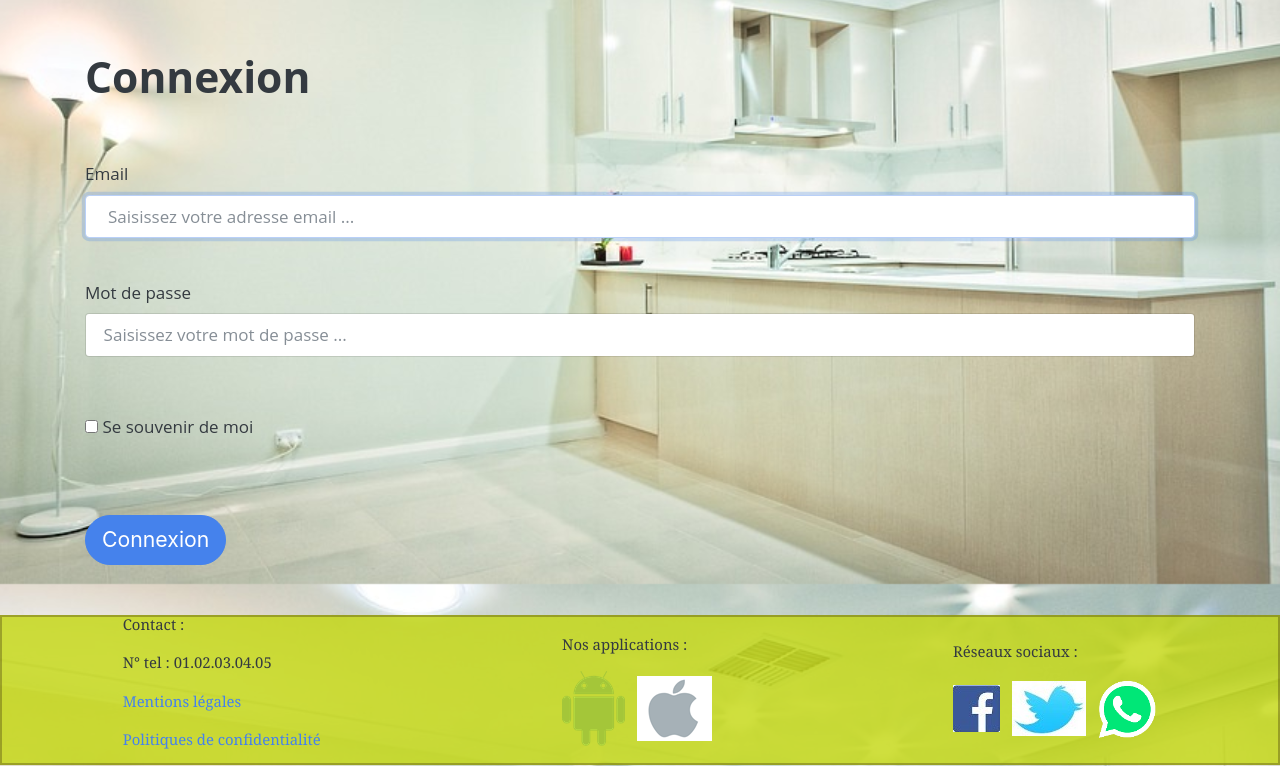
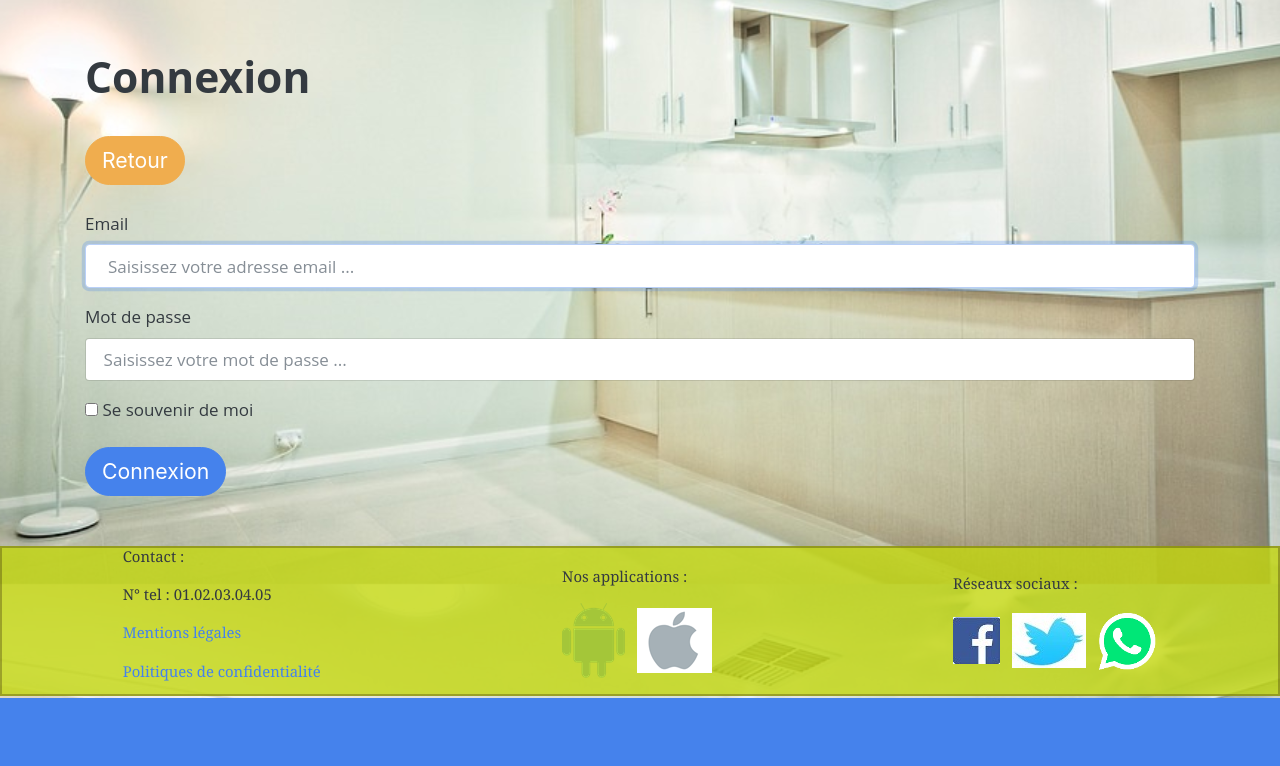
Before and after one commit to Elfebleu9/projet2, a Symfony app: template templates/security/login.html.twig in a window 1280 px wide. Shown: the part 216-982 px from the top of the page. After the commit the page ends 914 px from the top, so only its background shows below. Run offline with Twig, Linux system fonts and the light colour scheme; the template is opened without the code that fills it, so the values that code supplies are empty; some libraries are stand-ins or nearby versions.

Commit message:
rem bouton

```diff
--- a/templates/security/login.html.twig
+++ b/templates/security/login.html.twig
@@ -8,19 +8,19 @@
             {% if error %}
                 <div class="alert alert-danger">{{ error.messageKey|trans(error.messageData, 'security') }}</div>
             {% endif %}
-
+            <h1 id="ce">Connexion</h1><br/>
+            <a href="{{path('home2')}}" class="btn btn-lg btn-warning">Retour</a><br/><br/>
             <form action="{{ path('app_login') }}" method="post">
-                <h1 id="ce">Connexion</h1><br/><br/>
 
                 <div class="form-group">
                     <label > Email</label>
                     <input type="email"  name="_username" id="inputEmail" class="form-control" placeholder=" Saisissez votre adresse email ..." required autofocus>
-                </div><br/>
+                </div>
 
                 <div class="form-group">
                     <label >Mot de passe</label>
                     <input type="password" name="_password" id="inputPassword" class="form-control" placeholder="Saisissez votre mot de passe ..." required>
-                </div><br/>
+                </div>
 
                 <div class="form-group">
                     <input type="hidden" name="_csrf_token" value="{{ csrf_token('authenticate') }}" >
@@ -32,7 +32,7 @@
 
                     <div class="checkbox mb-3">
                         <label><input type="checkbox" name="_remember_me"> Se souvenir de moi</label>
-                    </div><br/><br/>
+                    </div>
 
                 <button class="btn btn-lg btn-primary" type="submit">Connexion</button>
             </form>
--- a/templates/security/registration.html.twig
+++ b/templates/security/registration.html.twig
@@ -4,7 +4,8 @@
 
         <div class="container">
 
-            <h1 id="ce">Inscription</h1><br/><br/>
+            <h1 id="ce">Inscription</h1>
+            <a href="{{path('home2')}}" class="btn btn-lg btn-warning">Retour</a><br/><br/>
 
             {{ form_start(form) }}
 
```
